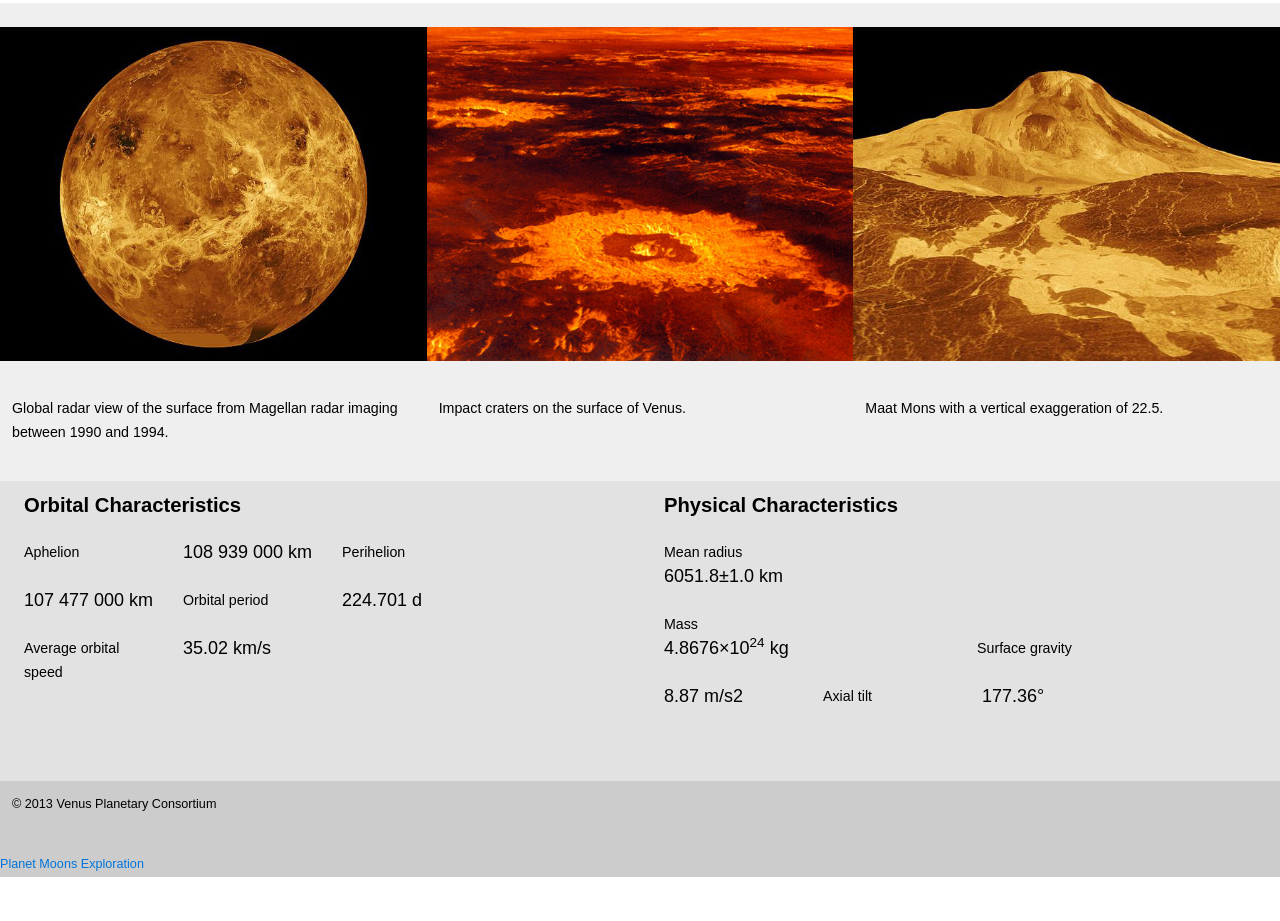
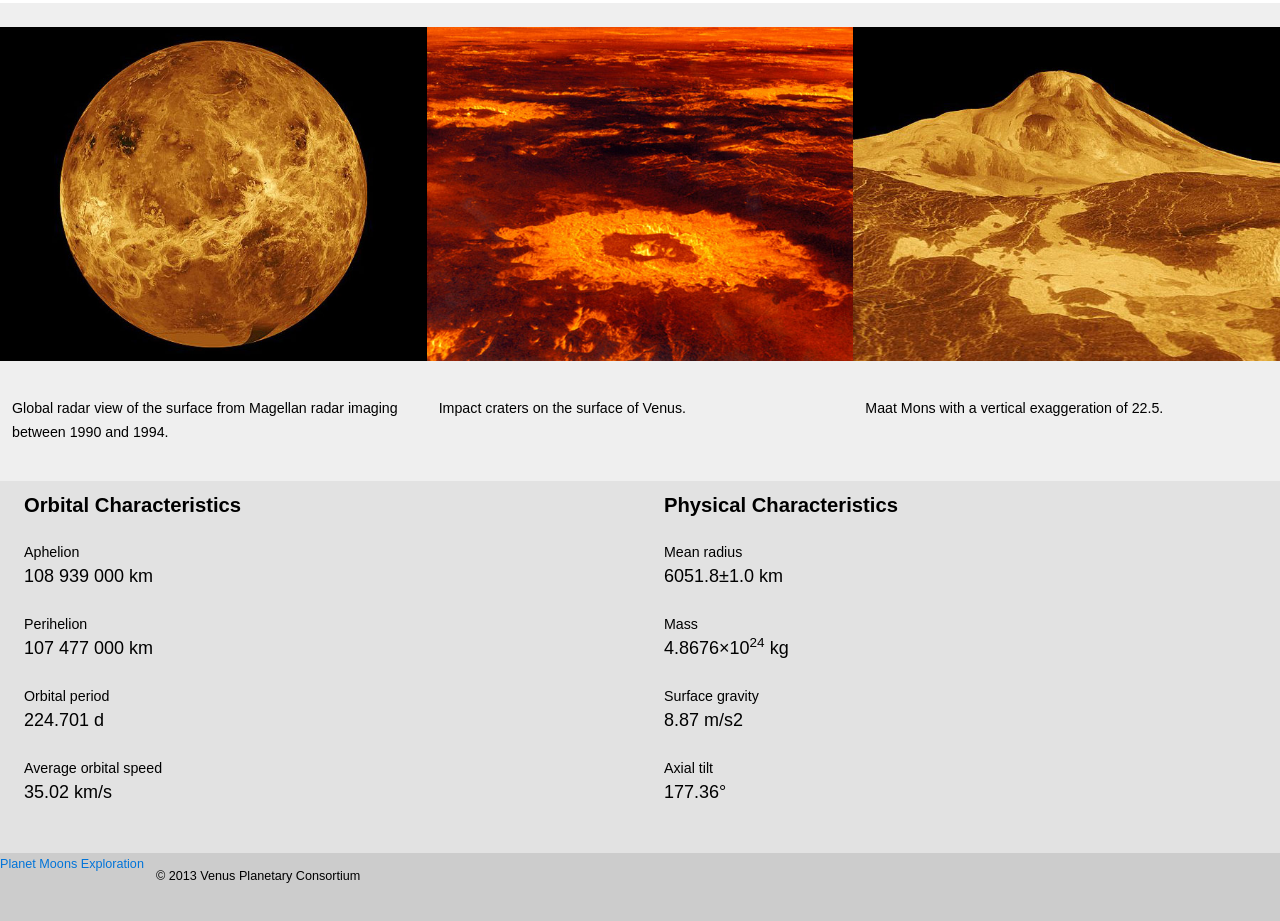
Before and after one commit to katiebourque/dsn1675-mediaquery-grid, a plain HTML site: page index.html in a window 1280 px wide. Shown: the part 592-1513 px from the top of the page. Before the commit the page ends 1469 px from the top, so only its background shows below. Drawn offline with Linux system fonts and the light colour scheme.

Commit message:
moons
Built extra section in moons page, began to align content

```diff
--- a/css/main.css
+++ b/css/main.css
@@ -95,6 +95,10 @@ h1 {
   .nav li {
     display: inline-block;
   }
+
+  .footer-text {
+    text-align: center;
+  }
 }
 
 @media only screen and (min-width: 38em) {
@@ -111,6 +115,12 @@ h1 {
     text-align: center;
   }
 
+  .footer-text {
+    text-align: left;
+  }
+
+
+
 }
 
 .intro {
--- a/index.html
+++ b/index.html
@@ -64,28 +64,28 @@
     <div class="unit unit-xs-1 unit-s-1 unit-m-1-2">
       <h2 class="giga gutter pad-t-1-2">Orbital Characteristics</h2>
       <dl class="mega gutter-1-2">
-        <dt class="unit unit-l-1-4 milli gutter-1-2">Aphelion</dt>
-        <dd class="unit unit-l-1-4 gutter-1-2">108&nbsp;939&nbsp;000&nbsp;km</dd>
-        <dt class="unit unit-l-1-4 milli gutter-1-2">Perihelion</dt>
-        <dd class="unit unit-l-1-4 gutter-1-2">107&nbsp;477&nbsp;000&nbsp;km</dd>
-        <dt class="unit unit-l-1-4 milli gutter-1-2">Orbital period</dt>
-        <dd class="unit unit-l-1-4 gutter-1-2">224.701&nbsp;d</dd>
-        <dt class="unit unit-l-1-4 milli gutter-1-2">Average orbital speed</dt>
-        <dd class="unit unit-l-1-4 gutter-1-2">35.02&nbsp;km/s</dd>
+        <dt class="milli gutter-1-2">Aphelion</dt>
+        <dd class="gutter-1-2">108&nbsp;939&nbsp;000&nbsp;km</dd>
+        <dt class="milli gutter-1-2">Perihelion</dt>
+        <dd class="gutter-1-2">107&nbsp;477&nbsp;000&nbsp;km</dd>
+        <dt class="milli gutter-1-2">Orbital period</dt>
+        <dd class="gutter-1-2">224.701&nbsp;d</dd>
+        <dt class="milli gutter-1-2">Average orbital speed</dt>
+        <dd class="gutter-1-2">35.02&nbsp;km/s</dd>
       </dl>
     </div>
 
     <div class="unit unit-xs-1 unit-s-1 unit-m-1-2">
       <h2 class="giga gutter pad-t-1-2">Physical Characteristics</h2>
       <dl class="mega gutter-1-2">
-        <dt class="unit unit-l-1-2 milli gutter-1-2">Mean radius</dt>
-        <dd class="unit unit-l-1-2 gutter-1-2">6051.8±1.0&nbsp;km</dd>
-        <dt class="unit unit-l-1-2 milli gutter-1-2">Mass</dt>
-        <dd class="unit unit-l-1-2 gutter-1-2">4.8676×10<sup>24</sup>&nbsp;kg</dd>
-        <dt class="unit unit-l-1-4 milli gutter-1-2">Surface gravity</dt>
-        <dd class="unit unit-l-1-4 gutter-1-2">8.87&nbsp;m/s2</dd>
-        <dt class="unit unit-l-1-4 milli gutter-1-2">Axial tilt</dt>
-        <dd class="unit unit-l-1-4 gutter-1-2 pad-b">177.36°</dd>
+        <dt class="milli gutter-1-2">Mean radius</dt>
+        <dd class="gutter-1-2">6051.8±1.0&nbsp;km</dd>
+        <dt class="milli gutter-1-2">Mass</dt>
+        <dd class="gutter-1-2">4.8676×10<sup>24</sup>&nbsp;kg</dd>
+        <dt class="milli gutter-1-2">Surface gravity</dt>
+        <dd class="gutter-1-2">8.87&nbsp;m/s2</dd>
+        <dt class="milli gutter-1-2">Axial tilt</dt>
+        <dd class="gutter-1-2 pad-b">177.36°</dd>
       </dl>
     </div>
   </div>
@@ -95,7 +95,7 @@
 
 
 <footer>
-  <p class="micro island-1-2">© 2013 Venus Planetary Consortium</p>
+  <p class="footer-text unit unit-m-1-2 micro island-1-2">© 2013 Venus Planetary Consortium</p>
   <nav class="nav gutter-1-2 micro">
       <li><a href="index.html">Planet</a></li>
       <li><a href="moons.html">Moons</a></li>
```
Also changed, not shown: moons.html (+7 -1 lines), images/phases-venus.jpg (added).
